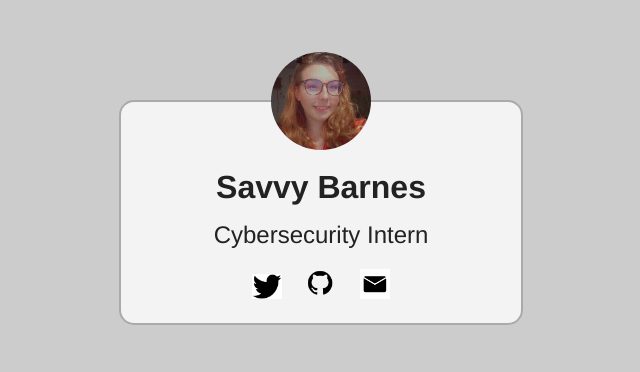
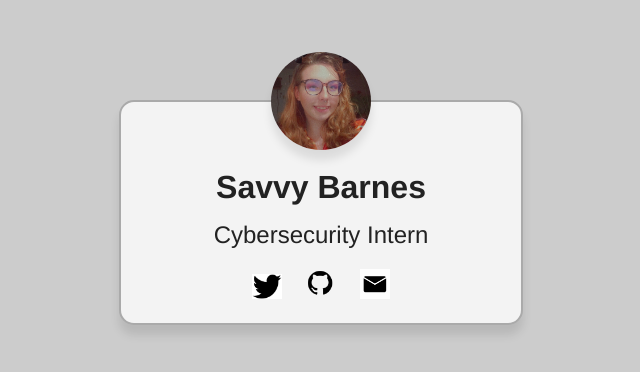
Before and after one commit to 19barsav/mi349_card, a plain HTML site: page index.html in a window 1280 px wide. Shown: the whole page, without its empty margins (319-959 px from the left). Drawn offline with Linux system fonts and the light colour scheme.

Commit message:
fixed shadow

```diff
--- a/card.css
+++ b/card.css
@@ -24,7 +24,7 @@ h2 {
     margin: 0 auto;
     width: 400px;
     text-align: center;
-    box-shadow: rgba(0,0,0,0.1) 0 10 10px;
+    box-shadow: rgba(0,0,0,0.1) 0 10px 10px;
     border: 2px solid #aaa;
 }
 
@@ -32,7 +32,7 @@ h2 {
     width: 100px;
     border-radius: 50%;
     margin-top: -50px;
-    box-shadow: rgba(0,0,0,0.1) 0 10 10px;
+    box-shadow: rgba(0,0,0,0.1) 0 10px 10px;
 }
 
 .contacts{
```
